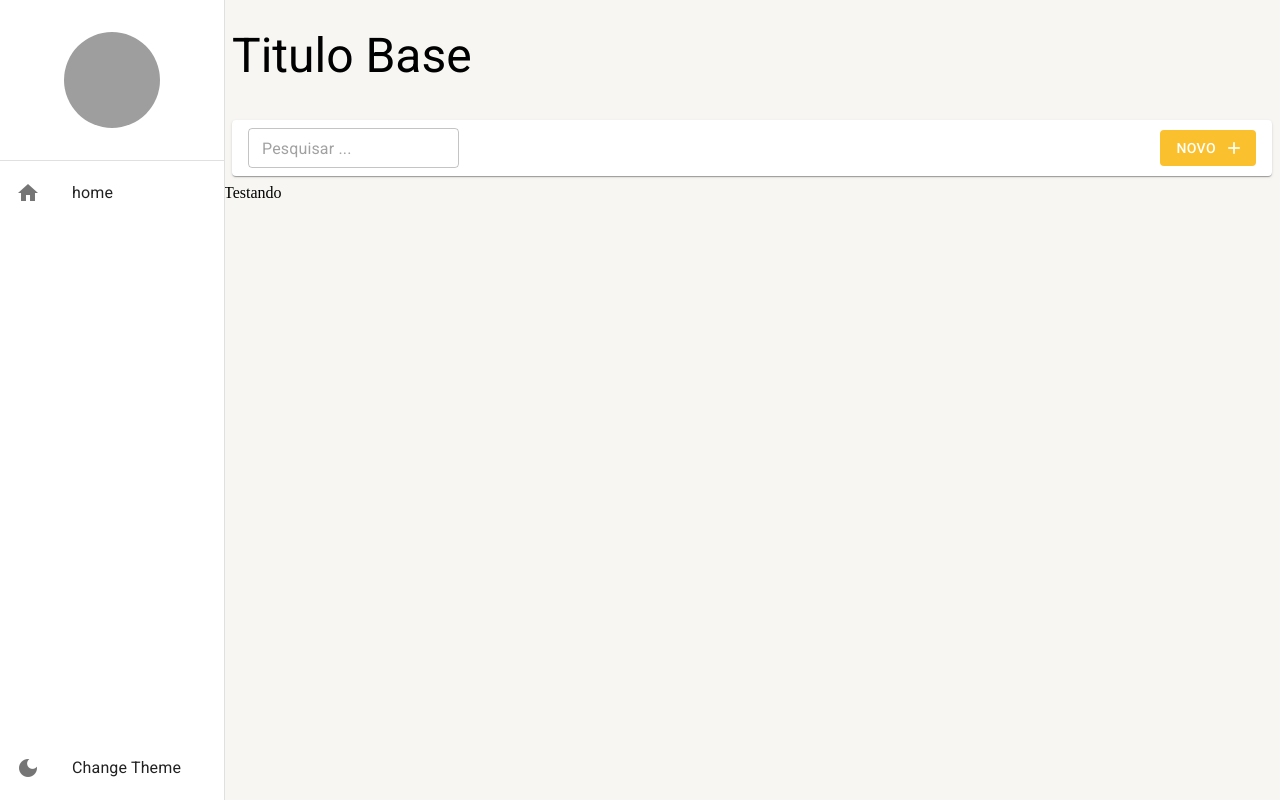
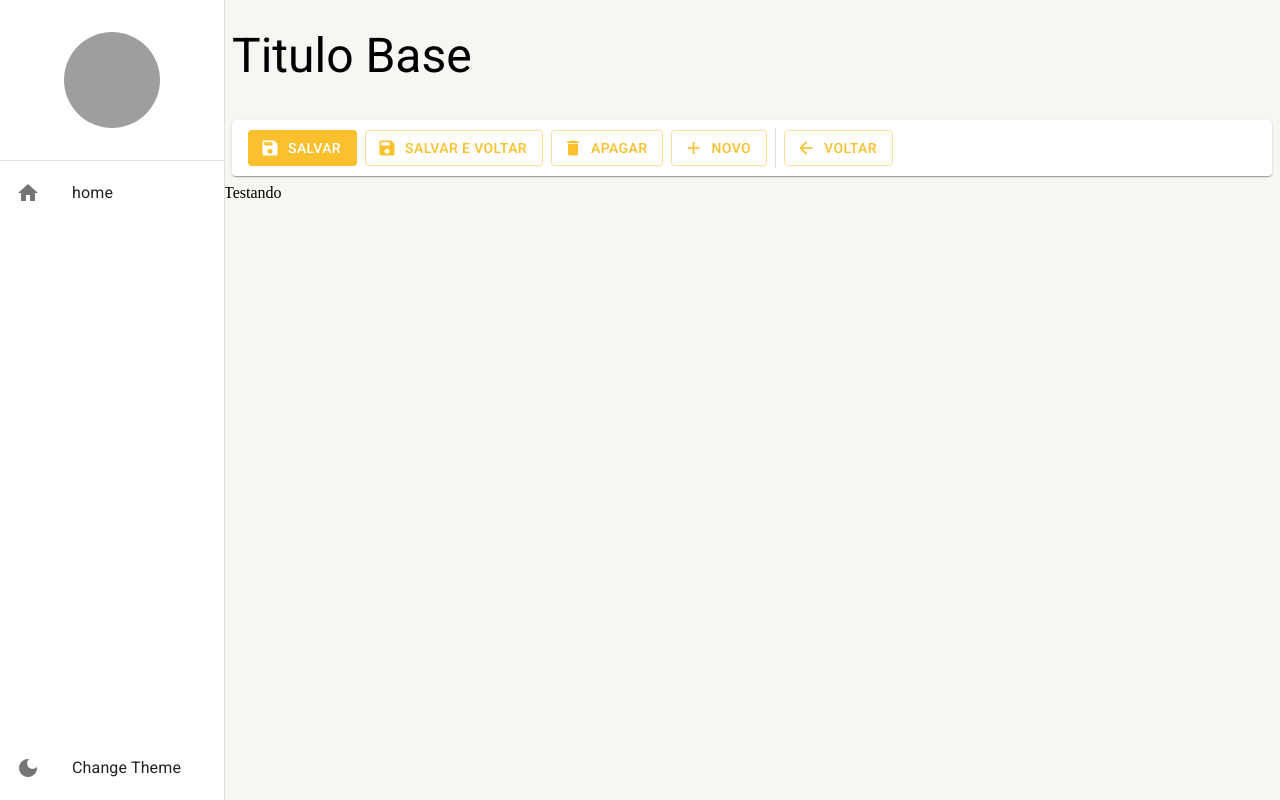
Before and after one commit to mcristiano/ReactMaterialUI5TSLucasSouzaDev, a React (Create React App) app: page /initial-page in a window 1280 px wide. Built offline with nearby package versions, Linux system fonts and the light colour scheme; grey boxes are pictures that could not be loaded.

Commit message:
feat: before refactor change Button in FerramentasDeDetalhe to Button Custom

```diff
--- a/src/pages/dashboard/Dashboard.tsx
+++ b/src/pages/dashboard/Dashboard.tsx
@@ -1,4 +1,4 @@
-import { FerramentasDaListagem } from '../../shared/components';
+import { FerramentasDeDetalhe } from '../../shared/components';
 import { LayoutBaseDePagina } from '../../shared/layouts';
 
 
@@ -9,7 +9,8 @@
   return (
     <LayoutBaseDePagina
       titulo='Titulo Base'
-      barraDeFerramentas={( <FerramentasDaListagem mostrarInputBusca /> )}>
+      barraDeFerramentas={(
+        <FerramentasDeDetalhe mostrarBotaoSalvarEFechar /> )}>
         Testando
     </LayoutBaseDePagina>
   );
--- /dev/null
+++ b/src/shared/components/ferramentas-de-detalhe/FerramentasDeDetalhe.tsx
@@ -0,0 +1,122 @@
+import { Box, Button, Divider, Icon, Paper, Skeleton, Typography, useMediaQuery, useTheme } from '@mui/material';
+import { PropsWithChildren } from 'react';
+
+interface IFerramentasDeDetalheProps {
+  textoBotaoNovo?     : string ;
+
+  mostrarBotaoNovo?   : boolean ;
+  mostrarBotaoVoltar? : boolean ;
+  mostrarBotaoApagar? : boolean ;
+  mostrarBotaoSalvar? : boolean ;
+  mostrarBotaoSalvarEFechar? : boolean ;
+
+  mostrarBotaoNovoCarregando?   : boolean ;
+  mostrarBotaoVoltarCarregando? : boolean ;
+  mostrarBotaoApagarCarregando? : boolean ;
+  mostrarBotaoSalvarCarregando? : boolean ;
+  mostrarBotaoSalvarEFecharCarregando? : boolean ;
+
+
+  aoClicarEmNovo?  : () => void ;
+  aoClicarEmVoltar?: () => void;
+  aoClicarEmApagar?: () => void;
+  aoClicarEmSalvar?: () => void;
+  aoClicarEmSalvarEFechar?: () => void;
+}
+
+export const FerramentasDeDetalhe = ({
+  textoBotaoNovo = 'Novo',
+  mostrarBotaoNovo = true,
+  mostrarBotaoVoltar = true,
+  mostrarBotaoApagar = true,
+  mostrarBotaoSalvar = true,
+  mostrarBotaoSalvarEFechar = false,
+  aoClicarEmNovo,
+  aoClicarEmVoltar,
+  aoClicarEmApagar,
+  aoClicarEmSalvar,
+  aoClicarEmSalvarEFechar,
+} : PropsWithChildren<IFerramentasDeDetalheProps> ) => {
+
+  const theme = useTheme();
+  const smDown = useMediaQuery(theme.breakpoints.down('sm'));
+  const mdDown = useMediaQuery(theme.breakpoints.down('md'));
+
+  return (
+    <Box
+      gap={1}
+      marginX={1}
+      padding={1}
+      paddingX={2}
+      display='flex'
+      alignItems='center'
+      height={theme.spacing(5)}
+      component={Paper}
+    >
+
+      {mostrarBotaoSalvar && (
+        <Button
+          color='primary'
+          disableElevation
+          variant='contained'
+          startIcon={<Icon>save</Icon>}
+          onClick={aoClicarEmSalvar}
+        ><Typography variant='button' whiteSpace='nowrap' textOverflow='ellipsis' overflow='hidden' >
+            Salvar
+          </Typography>
+        </Button>  )}
+
+      {/* <Skeleton width={110} height={60} />     */}
+
+      {mostrarBotaoSalvarEFechar &&(
+        <Button
+          color='primary'
+          disableElevation
+          variant='outlined'
+          startIcon={<Icon>save</Icon>}
+          onClick={aoClicarEmSalvarEFechar}
+        ><Typography variant='button' whiteSpace='nowrap' textOverflow='ellipsis' overflow='hidden' >
+          Salvar e voltar
+          </Typography>
+        </Button>  )}
+
+      {mostrarBotaoApagar &&(
+        <Button
+          color='primary'
+          disableElevation
+          variant='outlined'
+          startIcon={<Icon>delete</Icon>}
+          onClick={aoClicarEmApagar}
+        >Apagar
+        </Button>  )}
+
+
+      {mostrarBotaoNovo &&(
+        <Button
+          color='primary'
+          disableElevation
+          variant='outlined'
+          startIcon={<Icon>add</Icon>}
+          onClick={aoClicarEmNovo}
+        >{textoBotaoNovo}
+        </Button>)}
+
+      <Divider variant='middle' orientation='vertical' />
+
+
+      {mostrarBotaoVoltar &&(
+        <Button
+          color='primary'
+          disableElevation
+          variant='outlined'
+          startIcon={<Icon>arrow_back</Icon>}
+          onClick={aoClicarEmVoltar}
+
+        >Voltar
+        </Button>)}
+
+    </Box>
+
+  );
+
+};
--- a/src/shared/components/index.ts
+++ b/src/shared/components/index.ts
@@ -1,2 +1,3 @@
 export * from './menu-lateral/MenuLateral';
-export * from './ferramentas-da-listagem/BarraDeFerramentas';
+export * from './ferramentas-da-listagem/FerramentasDaListagem';
+export * from './ferramentas-de-detalhe/FerramentasDeDetalhe';
```
Also changed, not shown: src/shared/components/ferramentas-da-listagem/FerramentasDaListagem.tsx (renamed from src/shared/components/ferramentas-da-listagem/BarraDeFerramentas.tsx).
